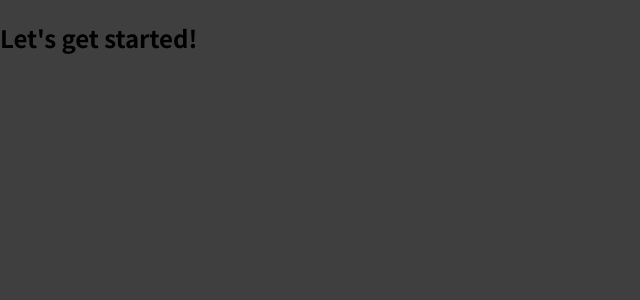
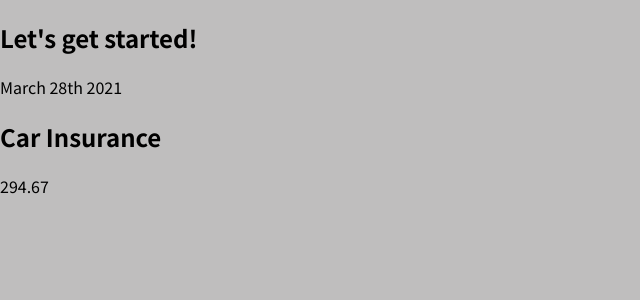
Before and after one commit to amerkulovic/React-Project, a JavaScript app: page / in a window 1280 px wide. Shown: the top 300 px of the page, without its empty margins (0-640 px from the left). Built offline with nearby package versions, Linux system fonts and the light colour scheme.

Commit message:
created a custom component

```diff
--- a/src/App.js
+++ b/src/App.js
@@ -1,7 +1,10 @@
+import ExpenseItem from "./components/Expenseitem";
+
 function App() {
   return (
     <div>
       <h2>Let's get started!</h2>
+      <ExpenseItem></ExpenseItem>
     </div>
   );
 }
--- /dev/null
+++ b/src/components/Expenseitem.js
@@ -0,0 +1,13 @@
+function ExpenseItem() {
+  return (
+    <div>
+      <div>March 28th 2021</div>
+      <div>
+        <h2>Car Insurance</h2>
+        <div>294.67</div>
+      </div>
+    </div>
+  );
+}
+
+export default ExpenseItem;
--- a/src/index.css
+++ b/src/index.css
@@ -10,5 +10,5 @@
 
 body {
   margin: 0;
-  background-color: #3f3f3f;
+  background-color: #bfbebe;
 }
```
